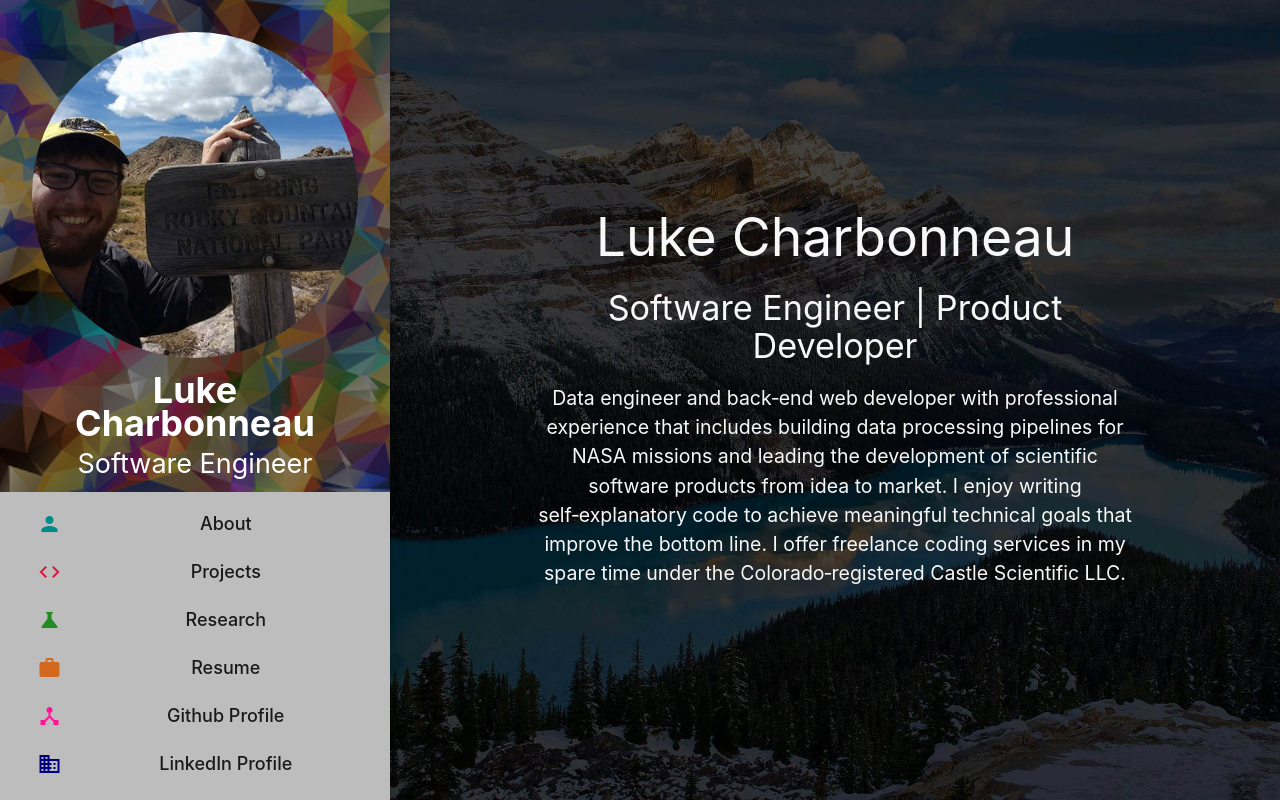
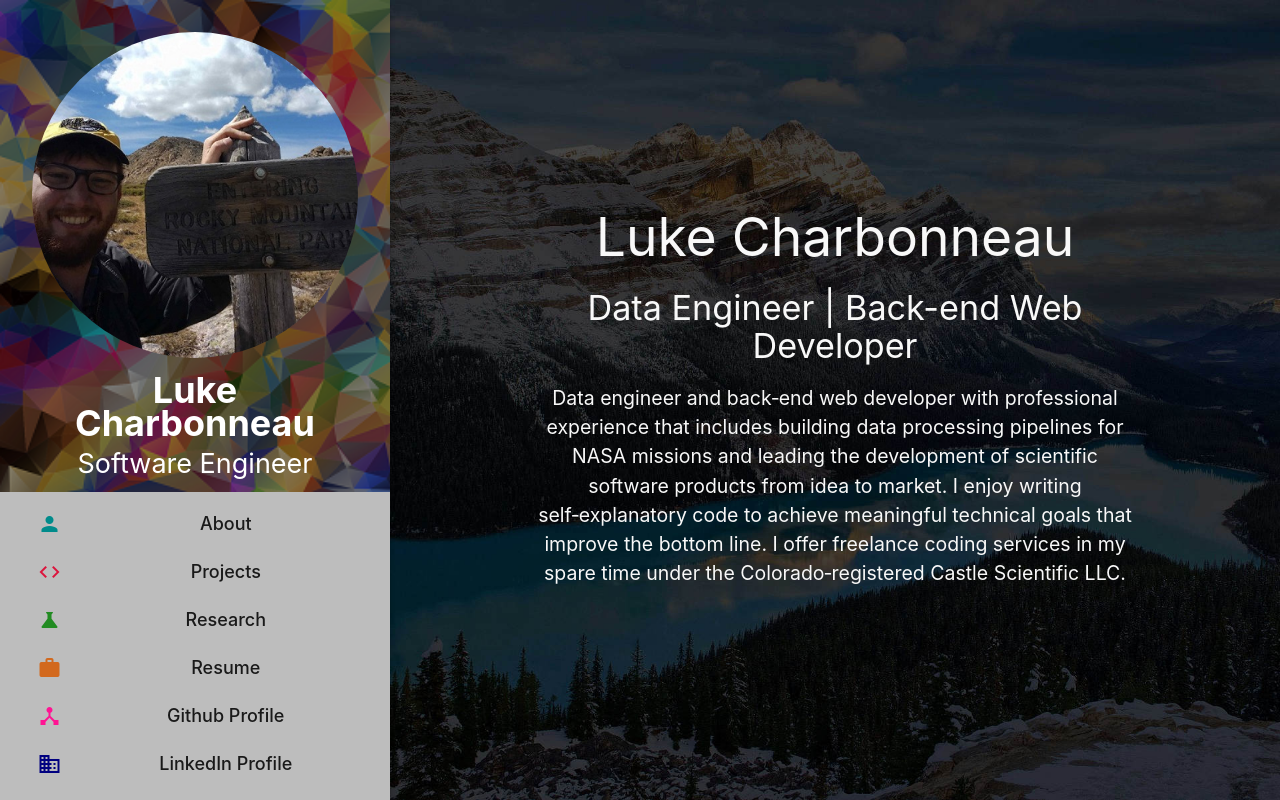
Before and after one commit to lukechar/personal-website, a React (Create React App) app: page / in a window 1280 px wide. Built offline with nearby package versions, Linux system fonts and the light colour scheme.

Commit message:
Change subtitle on home page

```diff
--- a/src/Home/Home.js
+++ b/src/Home/Home.js
@@ -7,7 +7,7 @@
                 <div className="row">
                     <div className="col s12">
                         <h2>Luke Charbonneau</h2>
-                        <h4>Software Engineer | Product Developer</h4>
+                        <h4>Data Engineer | Back-end Web Developer</h4>
                         <p className="center-align">
                             Data engineer and back‑end web developer with professional experience that includes building data processing pipelines for NASA missions and
                             leading the development of scientific software products from idea to market. I enjoy writing self‑explanatory code to achieve meaningful technical
```
